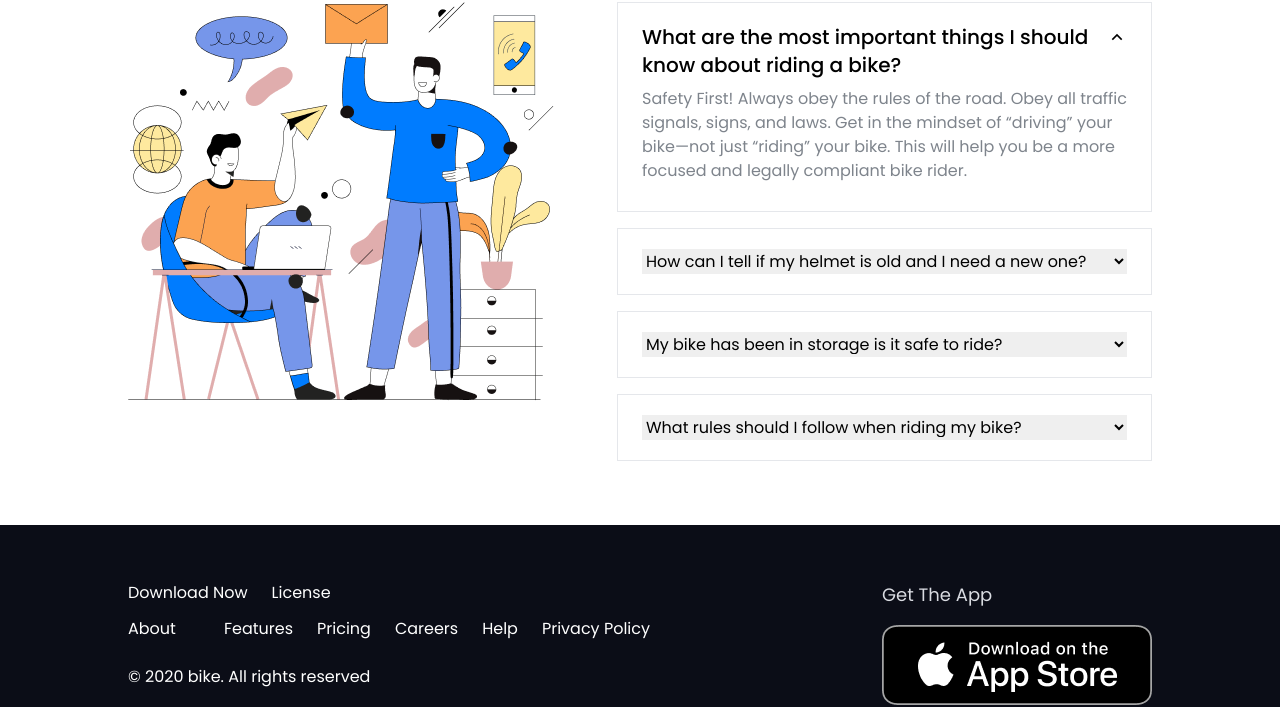
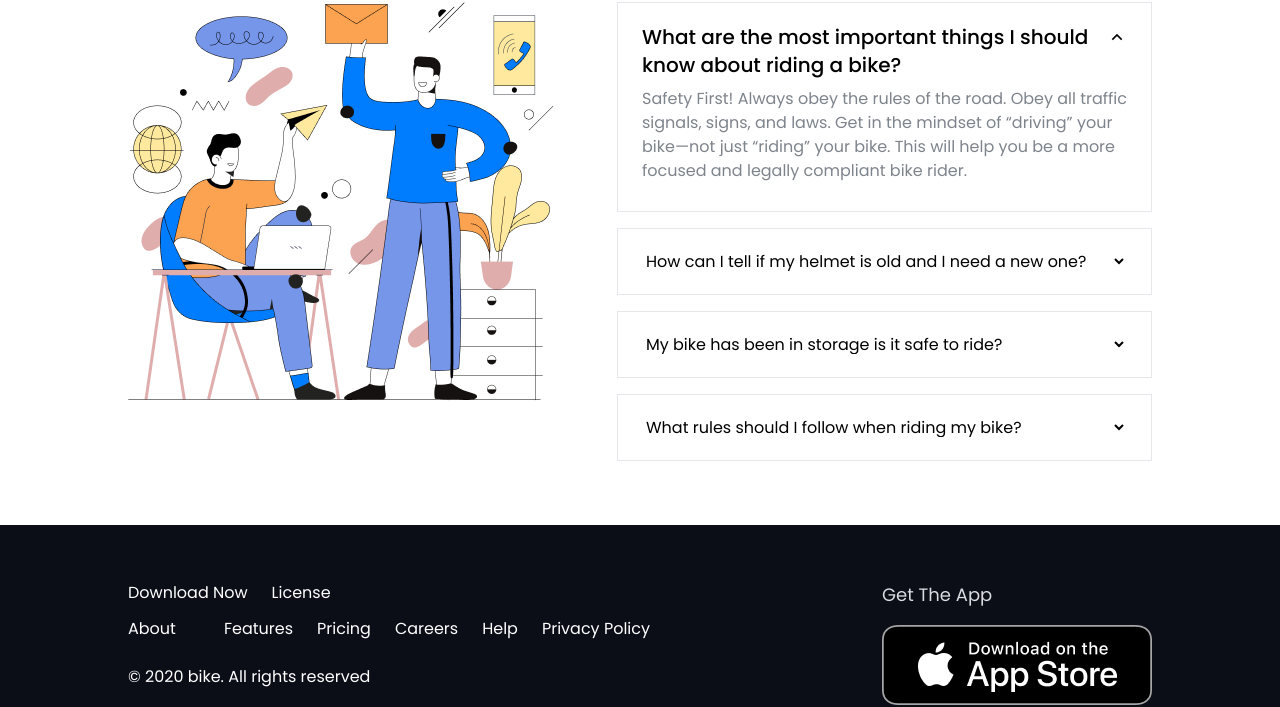
Before and after one commit to AHMEDTASRIFABDULLAH/Bike-Zone, a plain HTML site: page index.html in a window 1280 px wide. Shown: the part 2683-3390 px from the top of the page. Drawn offline with nearby package versions, Linux system fonts and the light colour scheme.

Commit message:
select backround update

```diff
--- a/index.html
+++ b/index.html
@@ -267,7 +267,7 @@
             </div>
             <div class="border mt-4 px-6 py-5">
               <select
-                class="w-full max-[500px]:text-[10px] max-[600px]:text-[14px]"
+                class="w-full max-[500px]:text-[10px] max-[600px]:text-[14px] bg-white"
                 name=""
                 id=""
               >
@@ -278,7 +278,7 @@
             </div>
             <div class="border mt-4 px-6 py-5">
               <select
-                class="w-full max-[500px]:text-[10px] max-[600px]:text-[14px]"
+                class="w-full max-[500px]:text-[10px] max-[600px]:text-[14px] bg-white"
                 name=""
                 id=""
               >
@@ -289,7 +289,7 @@
             </div>
             <div class="border mt-4 px-6 py-5">
               <select
-                class="w-full max-[500px]:text-[10px] max-[600px]:text-[14px]"
+                class="w-full max-[500px]:text-[10px] max-[600px]:text-[14px] bg-white"
                 name=""
                 id=""
               >
```
